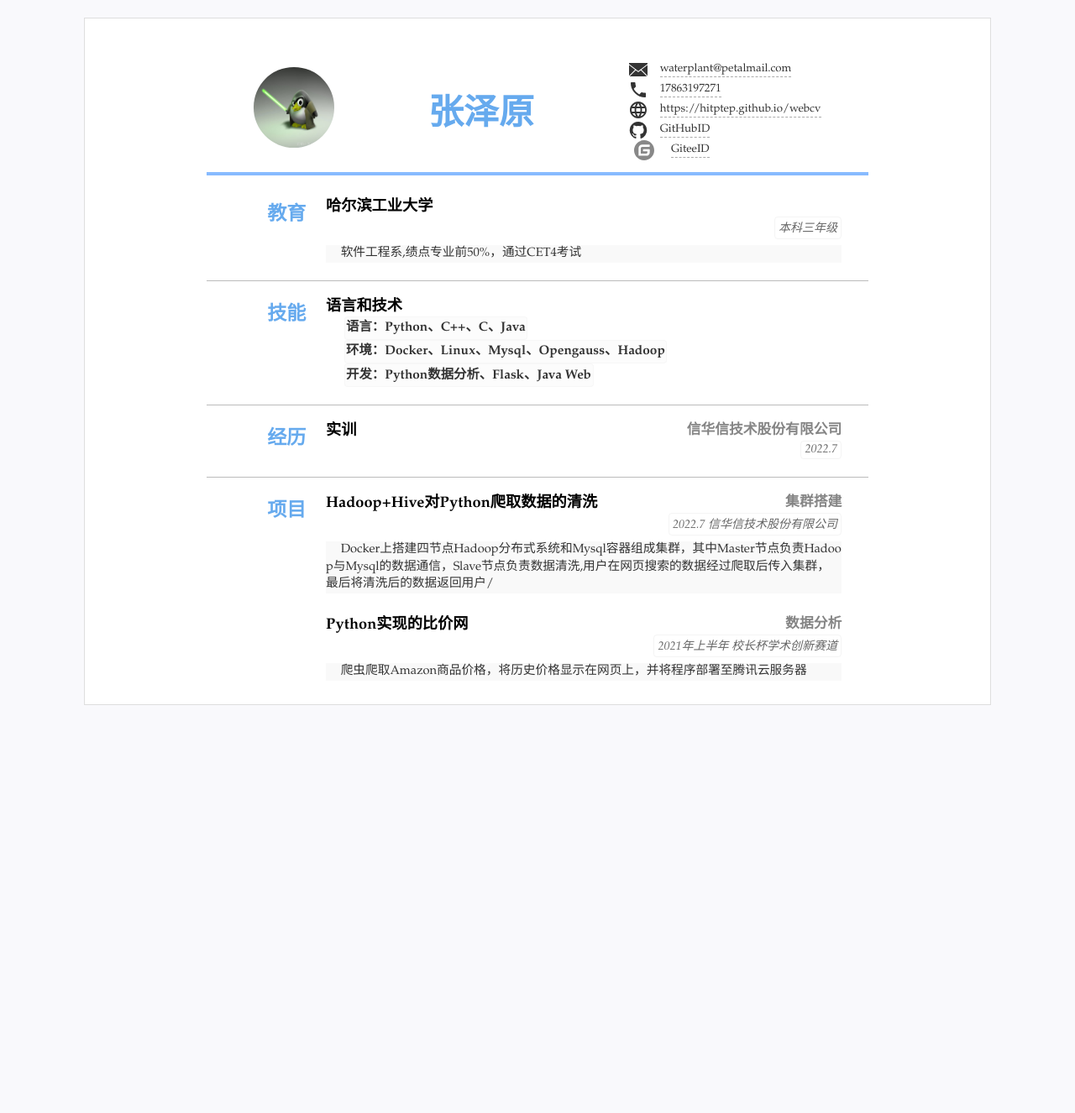
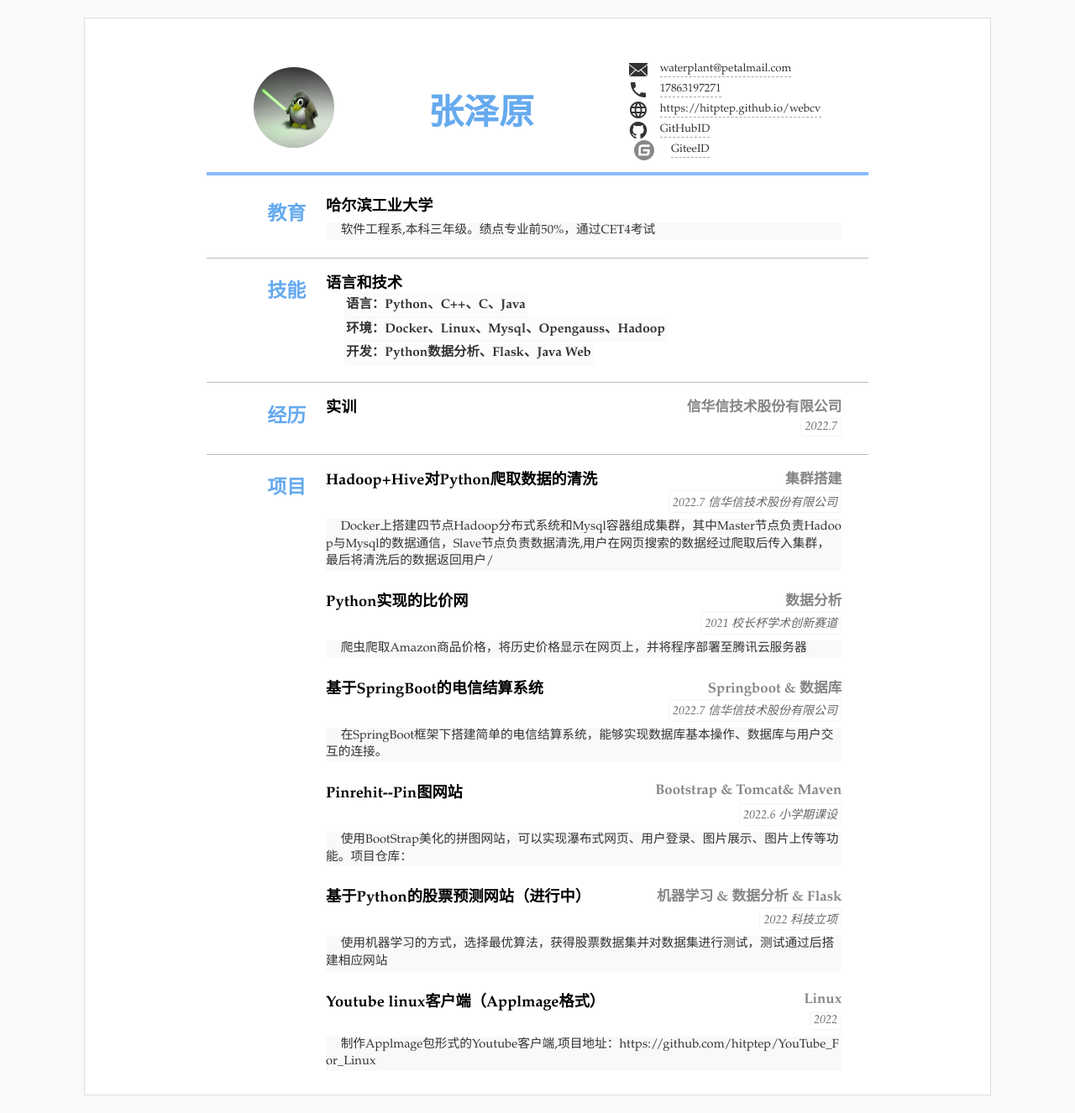
Before and after one commit to hitptep/webcv, a Jekyll site: the page built from index.html, in a window 1280 px wide. Shown: the whole page at 84% size. Built offline with Jekyll 4.4.1, drawn with Linux system fonts in a browser that asks for light colours; before the commit the page ends 900 px from its top, so only the background shows below that.

Commit message:
Update resume.yml

```diff
--- a/_data/resume.yml
+++ b/_data/resume.yml
@@ -34,9 +34,8 @@ main: #简历主要内容，
   name: 教育 #显示名称，空则使用type
   content: #内容基本格式 标题-副标题-日期-详细内容 (都允许空)
   - title: 哈尔滨工业大学
-    duration: "本科三年级"
     #sub: 地点或学历
-    detail: 软件工程系,绩点专业前50%，通过CET4考试
+    detail: 软件工程系,本科三年级。绩点专业前50%，通过CET4考试
 
 - type: skills
   name: 技能
@@ -67,9 +66,25 @@ main: #简历主要内容，
     detail: Docker上搭建四节点Hadoop分布式系统和Mysql容器组成集群，其中Master节点负责Hadoop与Mysql的数据通信，Slave节点负责数据清洗,用户在网页搜索的数据经过爬取后传入集群，最后将清洗后的数据返回用户/
     sub: 集群搭建
   - title: Python实现的比价网
-    duration: 2021年上半年 校长杯学术创新赛道
+    duration: 2021 校长杯学术创新赛道
     detail: 爬虫爬取Amazon商品价格，将历史价格显示在网页上，并将程序部署至腾讯云服务器
     sub: 数据分析
+  - title: 基于SpringBoot的电信结算系统
+    duration: 2022.7 信华信技术股份有限公司
+    detail: 在SpringBoot框架下搭建简单的电信结算系统，能够实现数据库基本操作、数据库与用户交互的连接。
+    sub: Springboot & 数据库
+  - title: Pinrehit--Pin图网站
+    duration: 2022.6 小学期课设
+    detail: 使用BootStrap美化的拼图网站，可以实现瀑布式网页、用户登录、图片展示、图片上传等功能。项目仓库：
+    sub: Bootstrap & Tomcat& Maven
+  - title: 基于Python的股票预测网站（进行中）
+    duration: 2022 科技立项
+    detail: 使用机器学习的方式，选择最优算法，获得股票数据集并对数据集进行测试，测试通过后搭建相应网站
+    sub: 机器学习 & 数据分析 & Flask
+  - title: Youtube linux客户端（Applmage格式）
+    duration: 2022
+    detail: 制作Applmage包形式的Youtube客户端,项目地址：https://github.com/hitptep/YouTube_For_Linux
+    sub: Linux
    #可继续添加更多内容
 
 #others 其他简略内容(列表)
```
